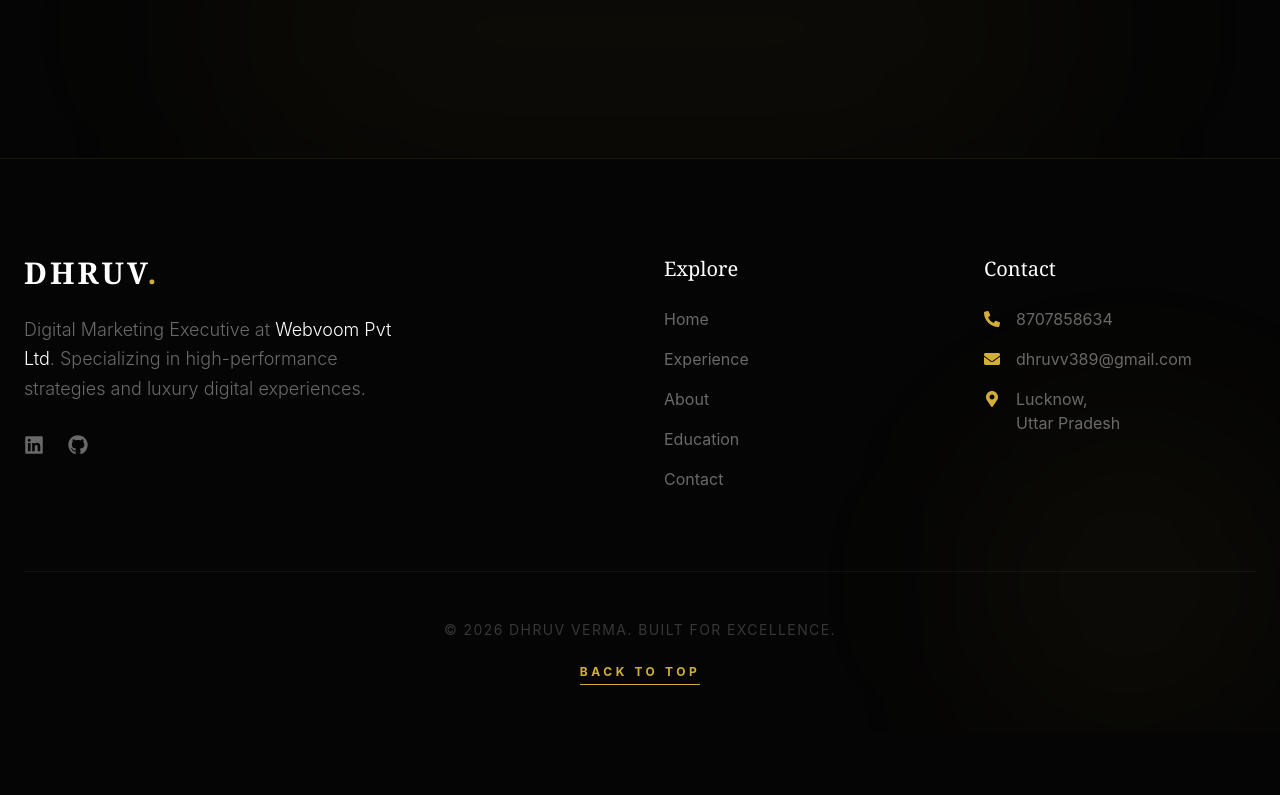
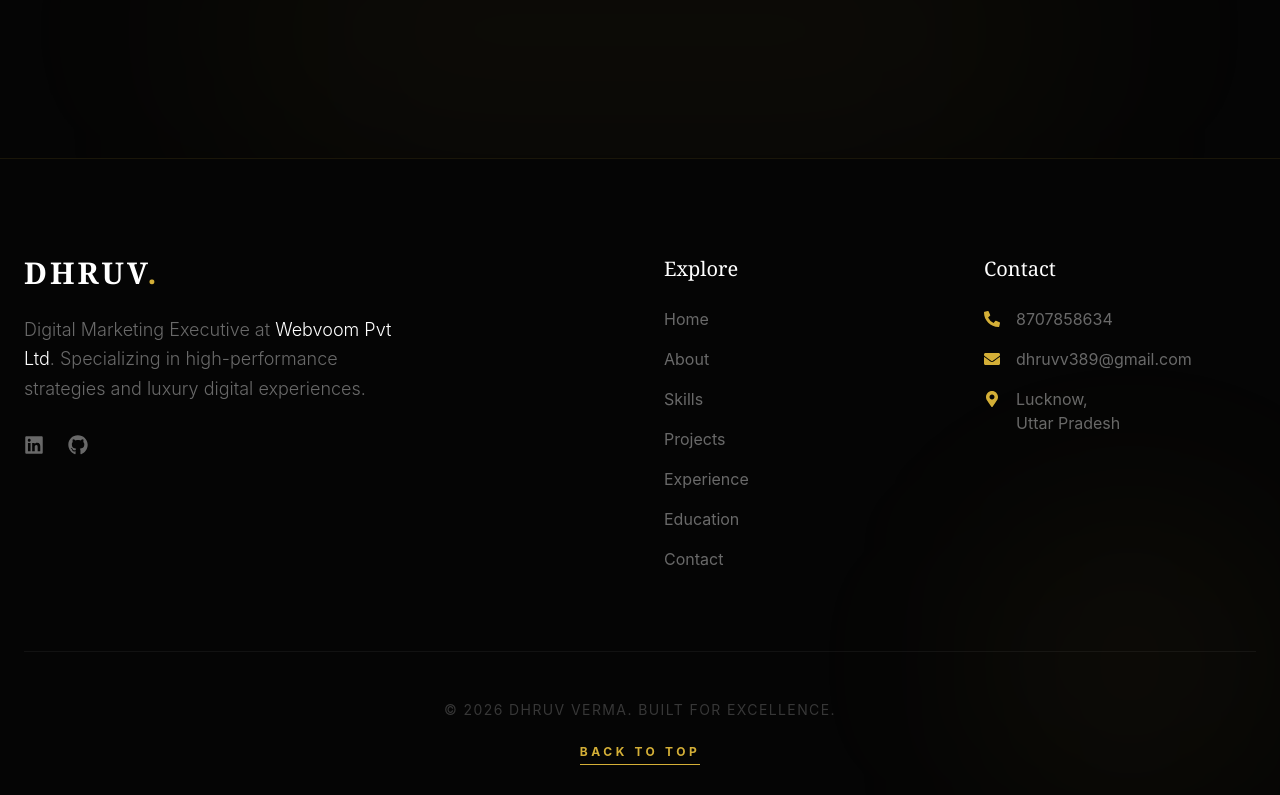
Before and after one commit to sanskritigupta312-jpg/Dhruv-Portfolio, a React (Vite) app: page / in a window 1280 px wide. Shown: the part 3440-4235 px from the top of the page. Before the commit the page ends 4173 px from the top, so only its background shows below. Built offline with nearby package versions, Linux system fonts and the light colour scheme.

Commit message:
update footer

```diff
--- a/src/components/Footer.jsx
+++ b/src/components/Footer.jsx
@@ -36,7 +36,7 @@ const Footer = () => {
           <div>
             <h4 className="text-white font-serif text-xl mb-6">Explore</h4>
             <ul className="space-y-4">
-              {['Home', 'Experience', 'About', 'Education', 'Contact'].map((item) => (
+              {['Home', 'About', 'Skills', 'Projects', 'Experience','Education', 'Contact'].map((item) => (
                 <li key={item}>
                   <Link
                     to={item === 'Home' ? '/' : `/${item.toLowerCase()}`}
```
